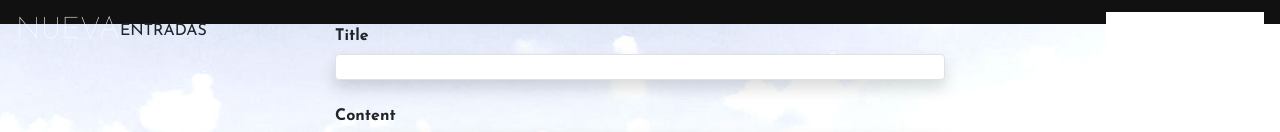
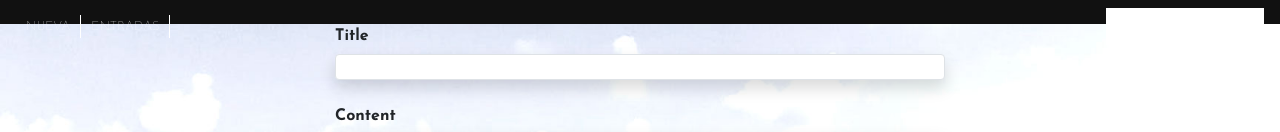
Before and after one commit to axelobscura/next-mysql, a Next.js app: page /new in a window 1280 px wide. Shown: the top 132 px of the page. Built offline with nearby package versions, Linux system fonts and the light colour scheme.

Commit message:
Layout menu principal

```diff
--- a/components/nav/index.tsx
+++ b/components/nav/index.tsx
@@ -4,7 +4,7 @@ import ButtonLink from '@/components/button-link'
 
 import Navbar from 'react-bootstrap/Navbar'
 
-function Nav({ title = 'ENTRADAS', home = "entradas" }) {
+function Nav({ title = 'INICIO', home = "entradas" }) {
   return (
     <Container>
       <Navbar bg="light" expand="lg">
@@ -13,7 +13,9 @@ function Nav({ title = 'ENTRADAS', home = "entradas" }) {
           <Link href="/">
             <a className="font-light text-3xl">{title}</a>
           </Link>
-          <Link href="/entradas">ENTRADAS</Link>
+          <Link href="/entradas">
+            <a className="font-light text-3xl">ENTRADAS</a>
+          </Link>
         </Navbar.Collapse>
         <ButtonLink href="/new" className="bg-white">{home ? ("AGREGAR ENTRADA") : ("NUEVA ENTRADA")}</ButtonLink>
       </Navbar>
--- a/pages/index.tsx
+++ b/pages/index.tsx
@@ -9,6 +9,7 @@ import { useCategorias } from '@/lib/swr-hooks'
 function IndexPage() {
   const { categorias, isLoading } = useCategorias()
   console.log("Las categos: " + JSON.stringify(categorias))
+
   return (
     <Layout home="home">
       <div>
--- a/styles/index.css
+++ b/styles/index.css
@@ -60,6 +60,16 @@ a.bg-black {
   background: #012746;
   color:#ffffff;
 }
+.navbar a.font-light {
+  font-size: 0.8rem;
+  padding: 2px 10px;
+  border-right: 1px solid #ffffff;
+  transition: all 1s;
+}
+.navbar a.font-light:hover {
+  color: #012746;
+  text-decoration: none;
+}
 /* Start purging... */
 @tailwind components;
 /* Stop purging. */
```
